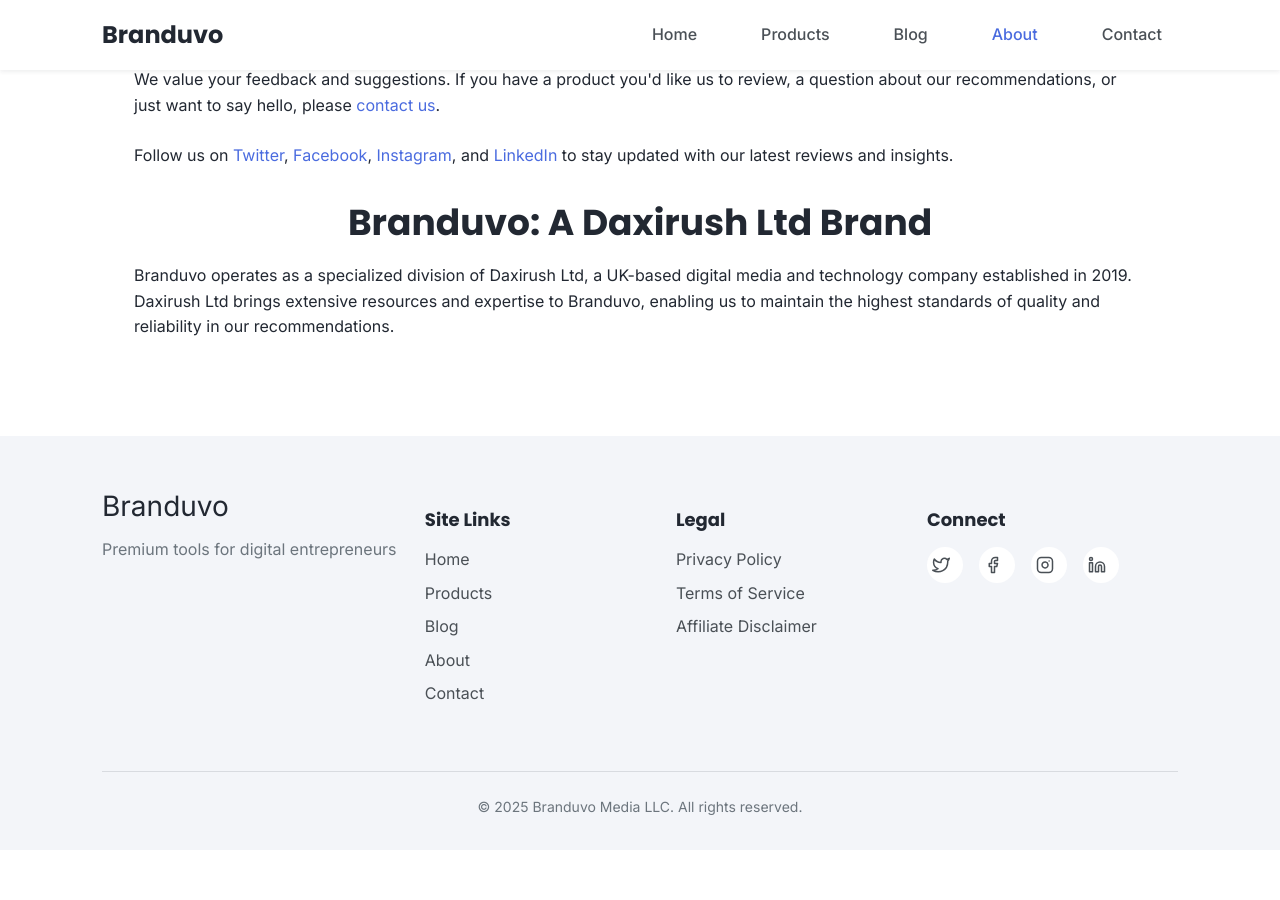
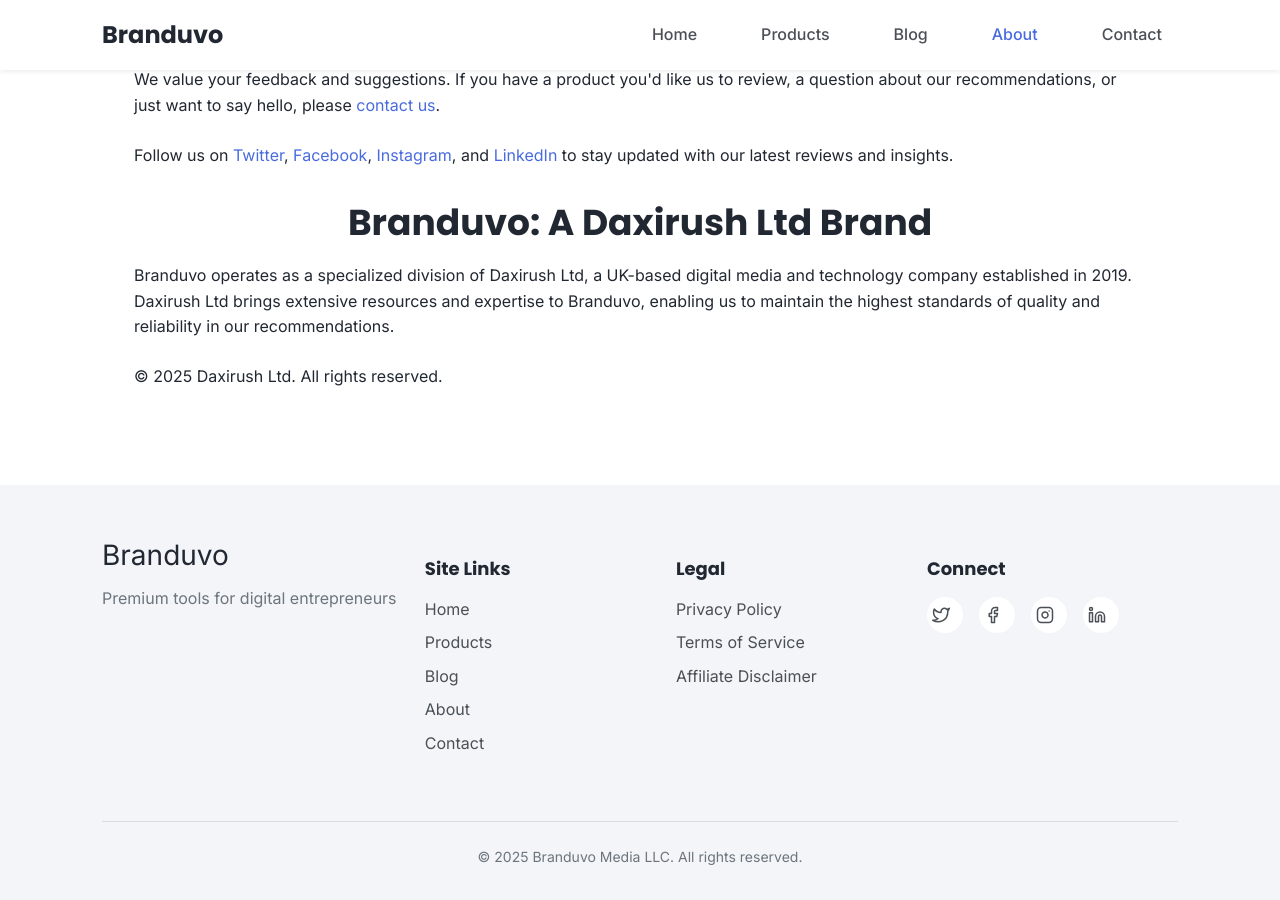
Before and after one commit to choaybouaret29/BranduvoBlog, a Jekyll site: the page built from about/index.html, in a window 1280 px wide and 900 px high, scrolled down 2779 px. Built offline with Jekyll 4.4.1, drawn with Linux system fonts in a browser that asks for light colours; before the commit the page ends 3629 px from its top, so only the background shows below that.

Commit message:
Update index.html

```diff
--- a/about/index.html
+++ b/about/index.html
@@ -23,7 +23,7 @@
 <section class="page-section about-differentiation">
   <div class="container">
     <h2 class="section-title">What Sets Us Apart</h2>
-    <div class="differentiation-grid"> <!-- Assuming a grid layout for these items -->
+    <div class="differentiation-grid">
       <div class="differentiation-item">
         <h3>Expert Evaluation</h3>
         <p>Every product featured on Branduvo undergoes thorough testing by our team of specialists. We dive deep into functionality, usability, value for money, and customer support to ensure we only recommend tools that meet our exacting standards.</p>
@@ -84,7 +84,7 @@
 <section class="page-section about-values">
   <div class="container">
     <h2 class="section-title">Our Values</h2>
-    <div class="values-grid"> <!-- Assuming a grid layout for these items -->
+    <div class="values-grid">
       <div class="value-item">
         <h3>Integrity</h3>
         <p>We prioritize honest, unbiased assessments over affiliate relationships.</p>
@@ -120,8 +120,8 @@
 <section class="page-section about-connect">
   <div class="container">
     <h2 class="section-title">Connect With Us</h2>
-    <p>We value your feedback and suggestions. If you have a product you'd like us to review, a question about our recommendations, or just want to say hello, please <a href="mailto:contact@branduvo.com">contact us</a>.</p> <!-- Replace with actual contact link/method -->
-    <p>Follow us on <a href="#" target="_blank" rel="noopener noreferrer">Twitter</a>, <a href="#" target="_blank" rel="noopener noreferrer">Facebook</a>, <a href="#" target="_blank" rel="noopener noreferrer">Instagram</a>, and <a href="#" target="_blank" rel="noopener noreferrer">LinkedIn</a> to stay updated with our latest reviews and insights.</p> <!-- Replace # with actual social media URLs -->
+    <p>We value your feedback and suggestions. If you have a product you'd like us to review, a question about our recommendations, or just want to say hello, please <a href="mailto:contact@branduvo.com">contact us</a>.</p>
+    <p>Follow us on <a href="#" target="_blank" rel="noopener noreferrer">Twitter</a>, <a href="#" target="_blank" rel="noopener noreferrer">Facebook</a>, <a href="#" target="_blank" rel="noopener noreferrer">Instagram</a>, and <a href="#" target="_blank" rel="noopener noreferrer">LinkedIn</a> to stay updated with our latest reviews and insights.</p>
   </div>
 </section>
 
@@ -131,3 +131,7 @@
     <p>Branduvo operates as a specialized division of Daxirush Ltd, a UK-based digital media and technology company established in 2019. Daxirush Ltd brings extensive resources and expertise to Branduvo, enabling us to maintain the highest standards of quality and reliability in our recommendations.</p>
   </div>
 </section>
+
+<div class="container copyright-container">
+  <p class="copyright-text">© 2025 Daxirush Ltd. All rights reserved.</p>
+</div>
```
